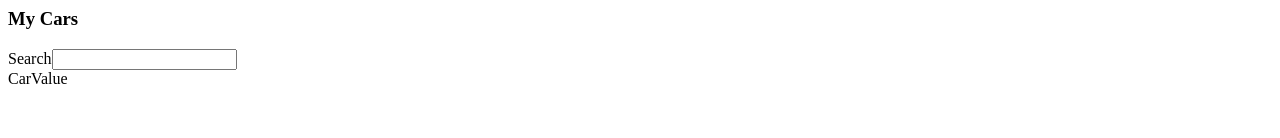
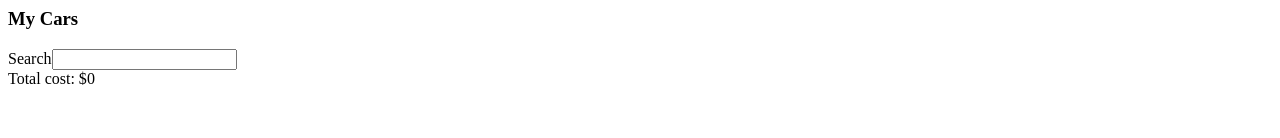
Before and after one commit to manoharn725/Redux-Toolkit-Practice, a React (Create React App) app: page / in a window 1280 px wide. Shown: the part 162-300 px from the top of the page. Built offline with nearby package versions, Linux system fonts and the light colour scheme.

Commit message:
CarValue component updated

```diff
--- a/src/components/CarValue.js
+++ b/src/components/CarValue.js
@@ -1,6 +1,13 @@
-function CarValue (){
-    return (
-        <div>CarValue</div>
-    )
+import { useSelector } from "react-redux";
+
+function CarValue() {
+  const totalCost = useSelector(({ cars: { data, searchTerm } }) => {
+    return data
+      .filter((car) =>
+        car.name.toLowerCase().includes(searchTerm.toLowerCase())
+      )
+      .reduce((acc, car) => acc + car.cost, 0);
+  });
+  return <div className="car-value">Total cost: ${totalCost}</div>;
 }
 export default CarValue;
```
